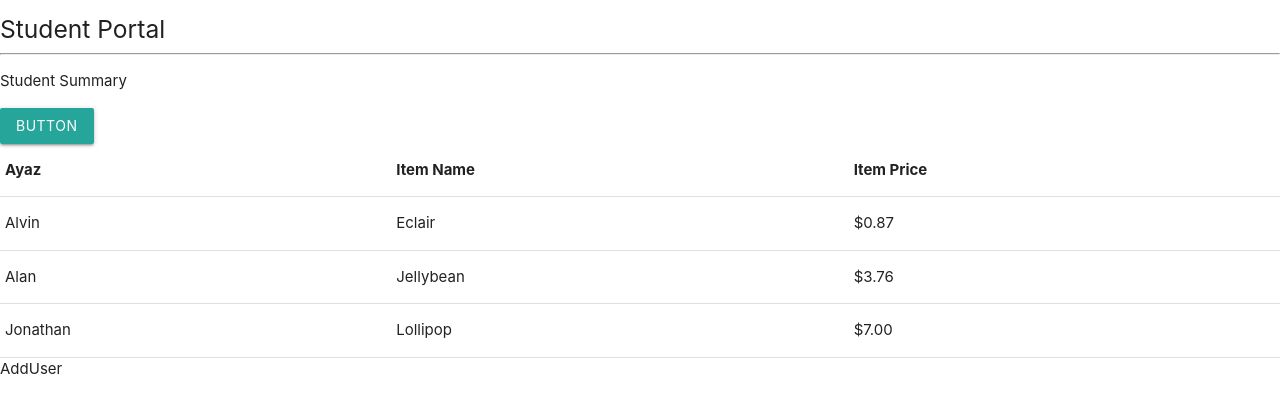
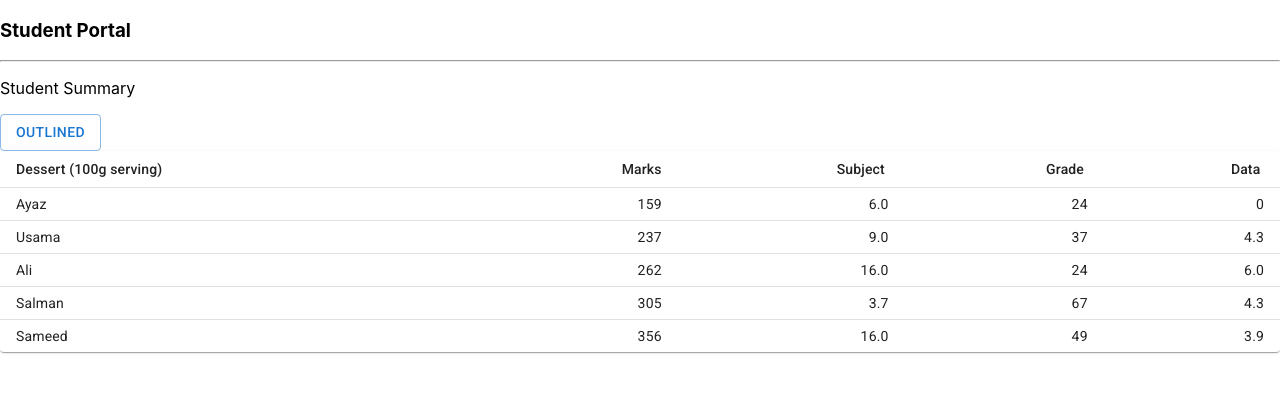
Before and after one commit to HMayaz001/Student_edu_Portal, a React (Create React App) app: page / in a window 1280 px wide. Shown: the top 412 px of the page. Built offline with nearby package versions, Linux system fonts and the light colour scheme.

Commit message:
:lipstick: Components
fixed some bugs in the redux store file and improved structure of home page

```diff
--- a/package.json
+++ b/package.json
@@ -3,6 +3,10 @@
   "version": "1.0.0",
   "private": true,
   "dependencies": {
+    "@emotion/react": "^11.9.3",
+    "@emotion/styled": "^11.9.3",
+    "@mui/icons-material": "^5.8.4",
+    "@mui/material": "^5.8.4",
     "@reduxjs/toolkit": "^1.8.2",
     "@testing-library/jest-dom": "^5.14.1",
     "@testing-library/react": "^13.0.0",
--- a/public/index.html
+++ b/public/index.html
@@ -29,11 +29,16 @@
     </Helmet>
     <meta name="author" content="Creating Student Online Portal" />
 
-     <!-- Compiled and minified CSS -->
-     <link rel="stylesheet" href="https://cdnjs.cloudflare.com/ajax/libs/materialize/1.0.0/css/materialize.min.css">
+    <link
+    rel="stylesheet"
+    href="https://fonts.googleapis.com/css?family=Roboto:300,400,500,700&display=swap"
+  />
 
-     <!-- Compiled and minified JavaScript -->
-     <script src="https://cdnjs.cloudflare.com/ajax/libs/materialize/1.0.0/js/materialize.min.js"></script>
+  <link
+  rel="stylesheet"
+  href="https://fonts.googleapis.com/icon?family=Material+Icons"
+/>
+
 
   </head>
   <body>
--- a/src/App.tsx
+++ b/src/App.tsx
@@ -1,6 +1,7 @@
 import React from "react";
 import "./App.css";
 import { useSelector  } from "react-redux";
+import { Button } from "@mui/material";
 import Home from "./components/pages/Home";
 import EditUser from "./components/pages/EditUser";
 import AddUser from "./components/pages/AddUser";
@@ -17,6 +18,7 @@ function App() {
 
       <Navbar />
       <Btn />
+      <Button variant="outlined">Outlined</Button>
       <StuSummary />
       <Home />
       <EditUser />
--- a/src/components/layout/Btn.tsx
+++ b/src/components/layout/Btn.tsx
@@ -7,9 +7,6 @@ function Btn() {
             <p>Student Summary</p>
             </div>
 
-            <div>
-            <a className="waves-effect waves-light btn">button</a>
-            </div>
     </div>
   )
 }
--- a/src/components/layout/Navbar.tsx
+++ b/src/components/layout/Navbar.tsx
@@ -3,7 +3,7 @@ import React from 'react'
 function Navbar() {
   return (
     <div>
-        <h5>Student Portal</h5>
+        <h3>Student Portal</h3>
         <hr />
     </div>
   )
--- a/src/components/pages/AddUser.tsx
+++ b/src/components/pages/AddUser.tsx
@@ -2,7 +2,7 @@ import React from 'react'
 
 function AddUser() {
   return (
-    <div>AddUser</div>
+    <div></div>
   )
 }
 
--- a/src/components/pages/Home.tsx
+++ b/src/components/pages/Home.tsx
@@ -1,33 +1,62 @@
-import React from 'react';
-function Home() {
-   return <div>
-           <table>
-        <thead>
-          <tr>
-              <th>Ayaz</th>
-              <th>Item Name</th>
-              <th>Item Price</th>
-          </tr>
-        </thead>
+import React from "react";
+import {
+  TableContainer,
+  Table,
+  TableHead,
+  TableBody,
+  TableCell,
+  TableRow,
+  Paper,
+} from "@mui/material";
 
-        <tbody>
-          <tr>
-            <td>Alvin</td>
-            <td>Eclair</td>
-            <td>$0.87</td>
-          </tr>
-          <tr>
-            <td>Alan</td>
-            <td>Jellybean</td>
-            <td>$3.76</td>
-          </tr>
-          <tr>
-            <td>Jonathan</td>
-            <td>Lollipop</td>
-            <td>$7.00</td>
-          </tr>
-        </tbody>
-      </table>
-   </div>
+function Home(
+  Name: string,
+  Marks: number,
+  Subject: string,
+  Grade: string,
+  Email: string
+) {
+  return { Name, Marks, Subject, Grade, Email };
 }
-export default Home;
+
+const rows = [
+  Home("Ayaz", 159, "6.0", "24", "0"),
+  Home("Usama", 237, "9.0", "37", "4.3"),
+  Home("Ali", 262, "16.0", "24", "6.0"),
+  Home("Salman", 305, "3.7", "67", "4.3"),
+  Home("Sameed", 356, "16.0", "49", "3.9"),
+];
+
+export default function DenseTable() {
+  return (
+    <TableContainer component={Paper}>
+      <Table sx={{ minWidth: 650 }} size="small" aria-label="a dense table">
+        <TableHead>
+          <TableRow>
+            <TableCell>Dessert (100g serving)</TableCell>
+            <TableCell align="right">Marks</TableCell>
+            <TableCell align="right">Subject&nbsp;</TableCell>
+            <TableCell align="right">Grade&nbsp;</TableCell>
+            <TableCell align="right">Data&nbsp;</TableCell>
+          </TableRow>
+        </TableHead>
+        <TableBody>
+          {rows.map((row) => (
+            <TableRow
+              key={row.Name}
+              sx={{ "&:last-child td, &:last-child th": { border: 0 } }}
+            >
+              <TableCell component="th" scope="row">
+                {row.Name}
+              </TableCell>
+              <TableCell align="right">{row.Marks}</TableCell>
+              <TableCell align="right">{row.Subject}</TableCell>
+              <TableCell align="right">{row.Grade}</TableCell>
+              <TableCell align="right">{row.Email}</TableCell>
+            </TableRow>
+          ))}
+        </TableBody>
+      </Table>
+    </TableContainer>
+  );
+}
--- a/src/features/counter/counterSlice.ts
+++ b/src/features/counter/counterSlice.ts
@@ -11,11 +11,12 @@ export const counterSlice = createSlice({
       // doesn't actually mutate the state because it uses the immer library,
       // which detects changes to a "draft state" and produces a brand new
       // immutable state based off those changes
-
+  }
+})
 
 // The function below is called a selector and allows us to select a value from
 // the state. Selectors can also be defined inline where they're used instead of
 // in the slice file. For example: `useSelector((state) => state.counter.value)`
-export const selectCount = (state) => state.counter.value;
+//export const selectCount = (state) => state.counter.value;
 
 export default counterSlice.reducer;
```
Also changed, not shown: 1 other file (tests, documents, lock files or other folders).
